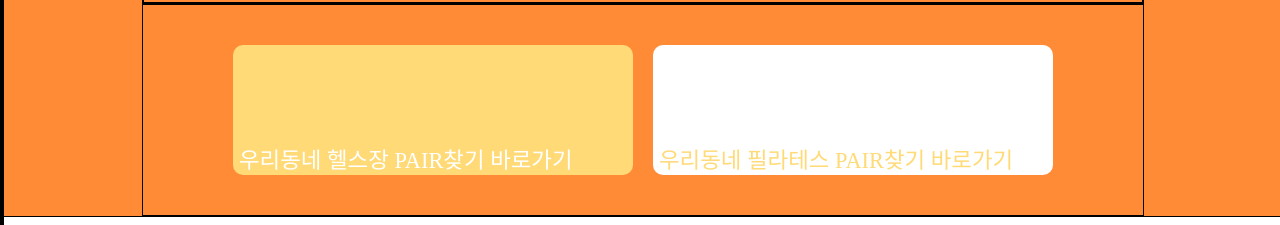
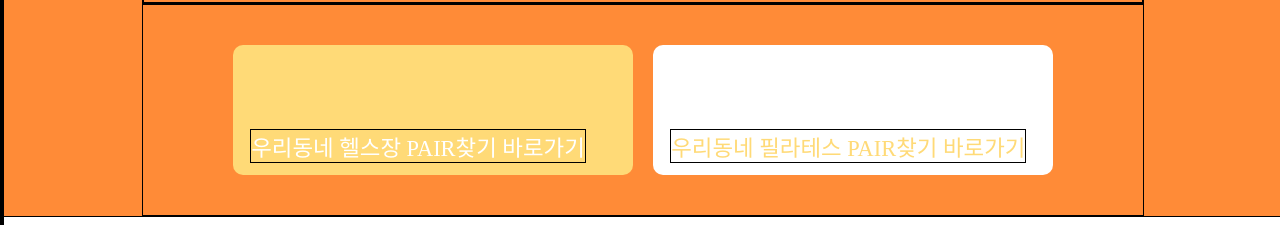
Before and after one commit to seoh77/Spair, a Vue app in the folder front/spair-project/: page / in a window 1280 px wide. Shown: the part 350-575 px from the top of the page. Built offline with nearby package versions, Linux system fonts and the light colour scheme; a web font is replaced by a local one.

Commit message:
:lipstick: Design: 헬스장/필라테스 바로가기 마진 추가

```diff
--- a/front/spair-project/src/components/home/Intro.vue
+++ b/front/spair-project/src/components/home/Intro.vue
@@ -6,8 +6,16 @@
         </div>
         <div id="shortcut">
             <!--  바로가기 컴포넌트 추가 후 클릭 이벤트 수정 및 추가 예정-->
-            <button @click="gym">우리동네 헬스장 PAIR찾기 바로가기</button>
-            <button @click="pilates">우리동네 필라테스 PAIR찾기 바로가기</button>
+            <button @click="gym">
+                <p>
+                    우리동네 헬스장 PAIR찾기 바로가기
+                </p>
+            </button>
+            <button @click="pilates">
+                <p>
+                    우리동네 필라테스 PAIR찾기 바로가기
+                </p>
+            </button>
         </div>
 
     </div>
@@ -66,6 +74,9 @@ const pilates = function(){
         margin: 40px 10px;
         font-family: 'Tenada';
     }
+    button p {
+        margin: 0.7rem;
+    }
     button:first-child {
         background-color: var(--sub-color);
         color:#FFFFFF;
```
